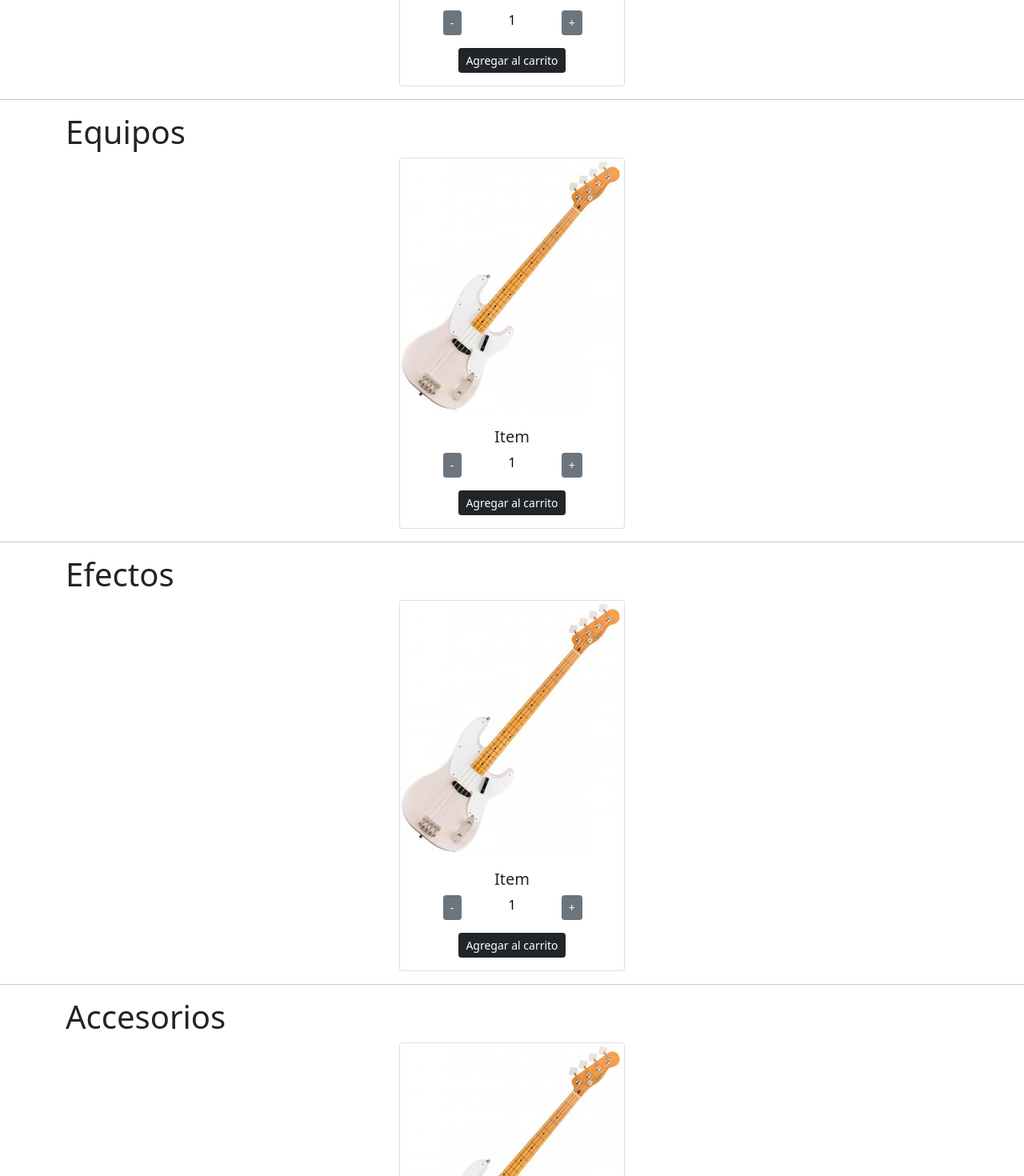
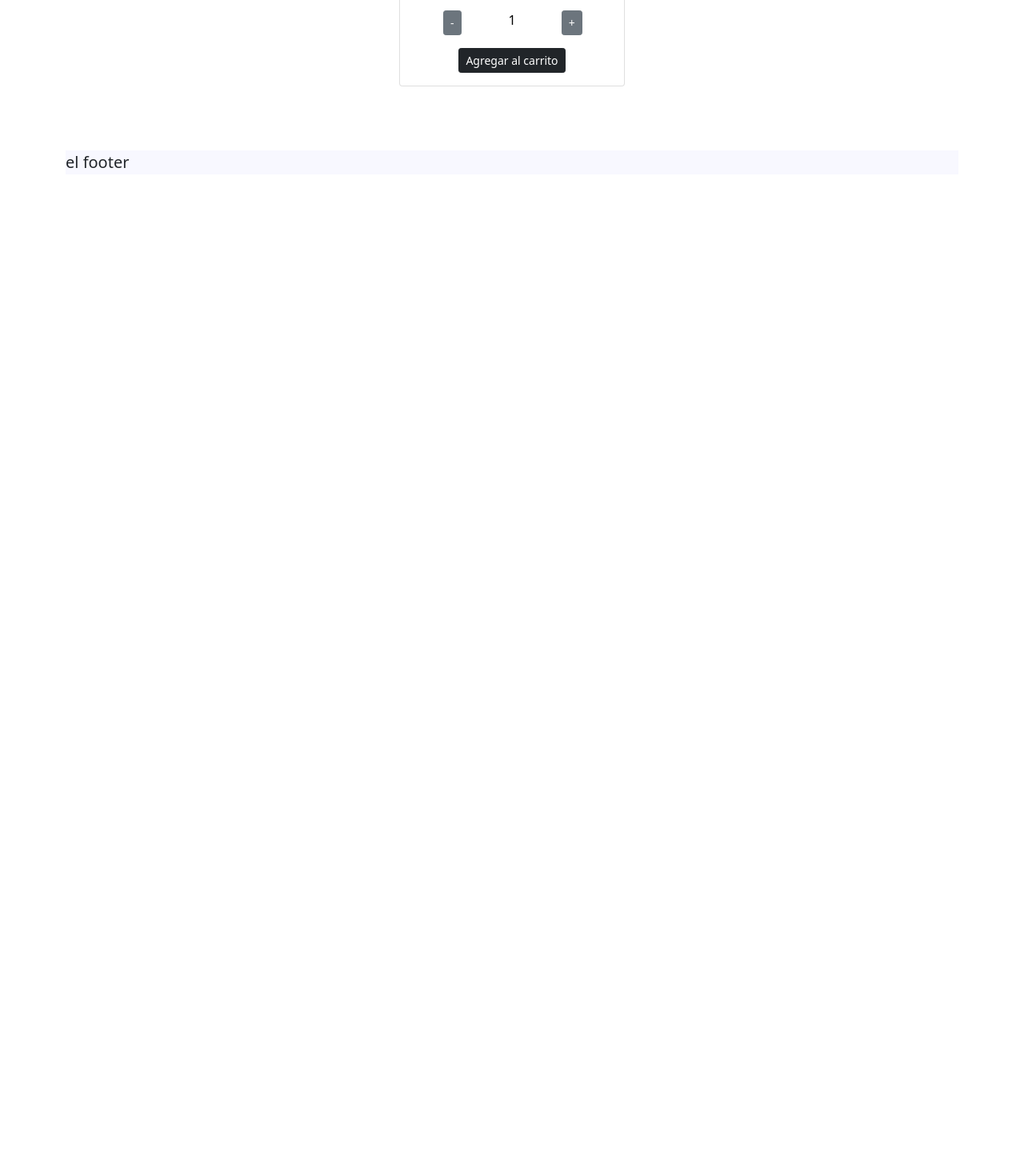
Before and after one commit to PlantaH/eCommerceReactJS, a React (Create React App) app: page / in a window 1280 px wide. Shown: the part 480-1950 px from the top of the page at 80% size. After the commit the page ends 800 px from the top, so only its background shows below. Built offline with nearby package versions, Linux system fonts and the light colour scheme.

Commit message:
Desafio Clase 5

```diff
--- a/src/App.js
+++ b/src/App.js
@@ -12,12 +12,7 @@ function App() {
     <div>
       <NavBar />
       <ItemListContainer nombre="Bajos"/>
-      <hr/>
-      <ItemListContainer nombre="Equipos"/>
-      <hr/>
-      <ItemListContainer nombre="Efectos"/>
-      <hr/>
-      <ItemListContainer nombre="Accesorios"/>
+
       {
       /*<Parametros nombre={nombre} edad={12} mayorDeEdad={false} /> */
       }
```
